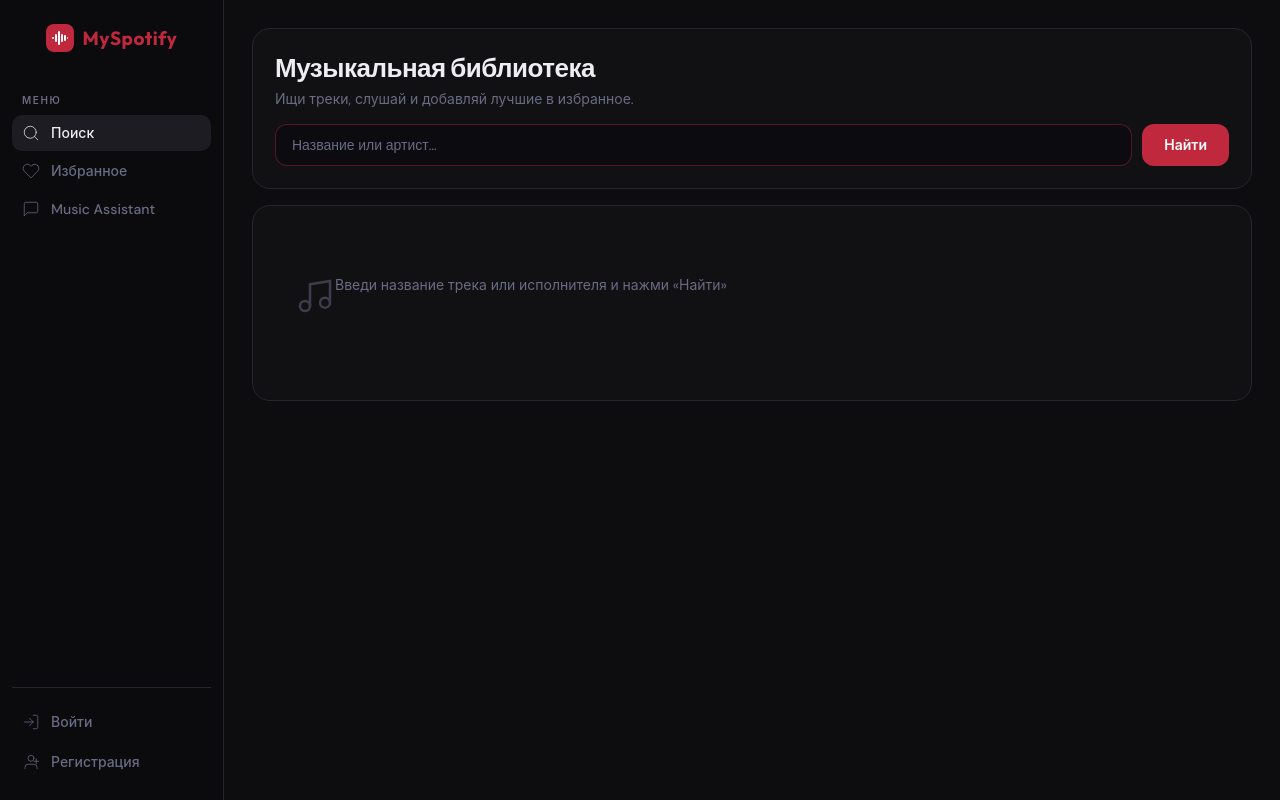
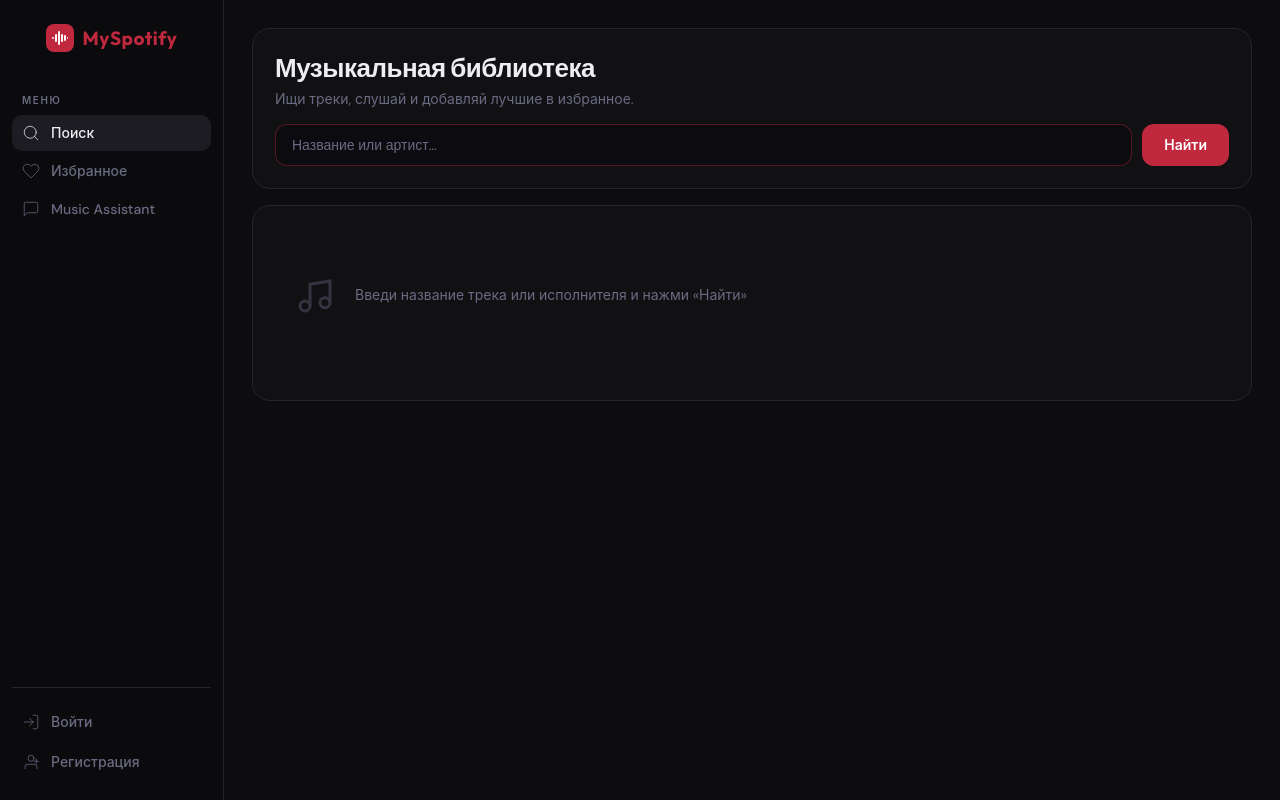
Before and after one commit to wmn5xhndff-dev/MySpotify, a Django app: page / in a window 1280 px wide. Run offline with Django 5.2, Linux system fonts and the light colour scheme.

Commit message:
final version

```diff
--- a/music/static/music/style.css
+++ b/music/static/music/style.css
@@ -298,9 +298,9 @@ button { cursor: pointer; font-family: inherit; }
   height: 40px;
   stroke: var(--muted);
   fill: none;
-  stroke-width: 1.5;
+  stroke-width: 1.8;
   margin-bottom: 14px;
-  opacity: 0.5;
+  opacity: 0.4;
 }
 
 /* ── TRACK LIST ── */
--- a/music/templates/music/index.html
+++ b/music/templates/music/index.html
@@ -81,7 +81,7 @@
 
     <div class="empty-hint" id="empty-hint">
         <svg viewBox="0 0 24 24"><path d="M9 18V5l12-2v13"/><circle cx="6" cy="18" r="3"/><circle cx="18" cy="16" r="3"/></svg>
-        <p>Введи название трека или исполнителя и нажми «Найти»</p>
+        <p style="padding: 10px; margin: 0 10px;">Введи название трека или исполнителя и нажми «Найти»</p>
     </div>
     {% endif %}
 </section>
--- /dev/null
+++ b/requirements.txt
@@ -0,0 +1,2 @@
+django>=6.0
+requests>=2.31.0
```
Also changed, not shown: README.md (added).
